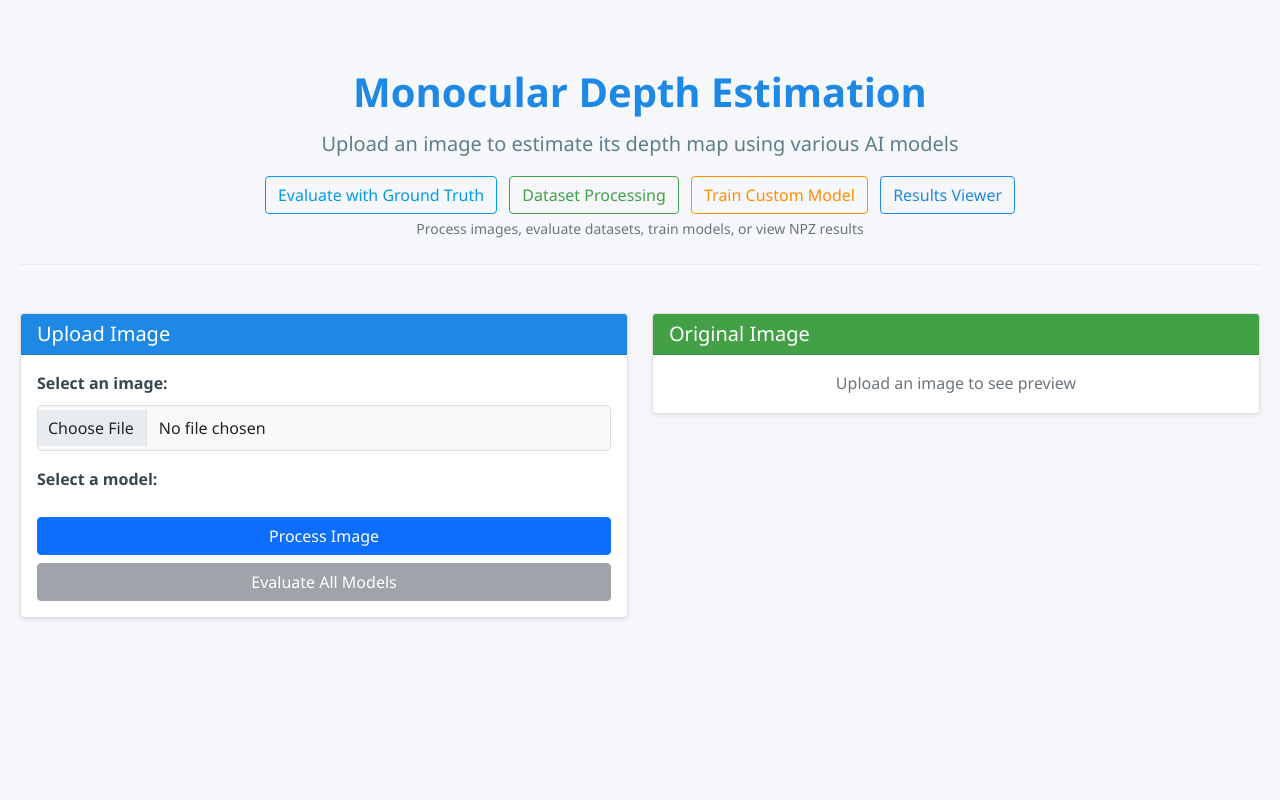
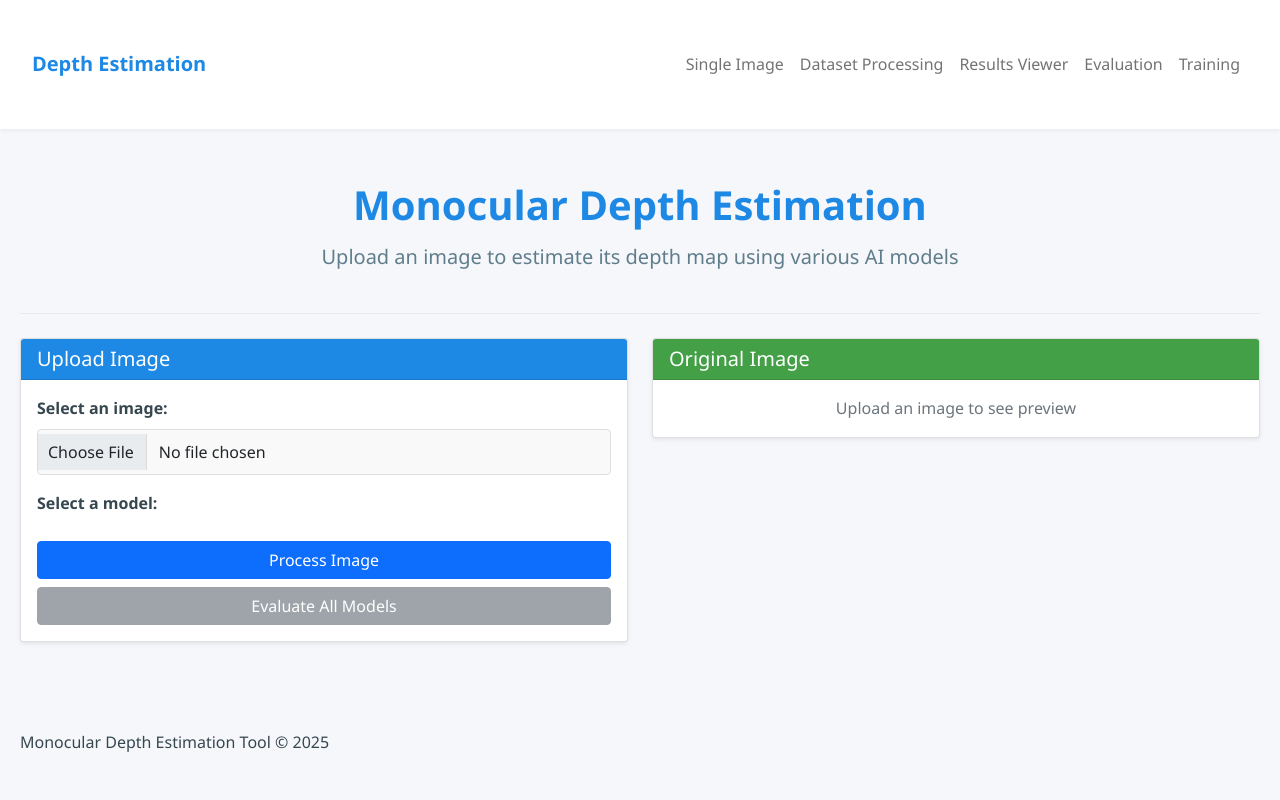
Before and after one commit to yubster4525/depth-estimation, a Flask app: template templates/index.html in a window 1280 px wide. Run offline with Flask 2, Linux system fonts and the light colour scheme; the template is opened without the code that fills it, so the values that code supplies are empty; some libraries are stand-ins or nearby versions.

Commit message:
Fix template errors and improve UI consistency
- Fixed 'now' tag error in templates
- Added proper layout to all pages
- Applied consistent navigation with active page tracking
- Improved page headers and structure
- Used shared template for common elements

```diff
--- a/app.py
+++ b/app.py
@@ -173,11 +173,10 @@ def index():
             'description': model_info['description']
         }
 
-    # Add current year for the footer
+    # Set context for template
     context = {
         'models': template_models,
-        'active_page': 'home',
-        'now': datetime.now
+        'active_page': 'home'
     }
 
     return render_template('index.html', **context)
@@ -238,8 +237,7 @@ def results_page():
 
     context = {
         'folders': folders,
-        'active_page': 'results',
-        'now': datetime.now
+        'active_page': 'results'
     }
 
     return render_template('results.html', **context)
@@ -310,7 +308,13 @@ def dataset_page():
                     'has_splits': has_splits
                 })
 
-    return render_template('dataset.html', models=template_models, available_datasets=available_datasets)
+    context = {
+        'models': template_models,
+        'available_datasets': available_datasets,
+        'active_page': 'dataset'
+    }
+
+    return render_template('dataset.html', **context)
 
 
 @app.route('/training')
@@ -368,7 +372,13 @@ def training_page():
 
                 custom_models.append(model_info)
 
-    return render_template('training.html', datasets=datasets, custom_models=custom_models)
+    context = {
+        'datasets': datasets,
+        'custom_models': custom_models,
+        'active_page': 'training'
+    }
+
+    return render_template('training.html', **context)
 
 
 @app.route('/static/<path:filename>')
@@ -689,7 +699,7 @@ def evaluate_page():
     """
     Render the ground truth evaluation page.
     """
-    return render_template('evaluate.html')
+    return render_template('evaluate.html', active_page='evaluate')
 
 
 @app.route('/evaluate-ground-truth', methods=['POST'])
--- a/templates/index.html
+++ b/templates/index.html
@@ -1,25 +1,12 @@
-<!DOCTYPE html>
-<html lang="en">
-<head>
-    <meta charset="UTF-8">
-    <meta name="viewport" content="width=device-width, initial-scale=1.0">
-    <title>Monocular Depth Estimation</title>
-    <link rel="stylesheet" href="https://cdn.jsdelivr.net/npm/bootstrap@5.1.0/dist/css/bootstrap.min.css">
-    <link rel="stylesheet" href="{{ url_for('static', filename='css/style.css') }}">
-</head>
-<body>
-    <div class="container my-5">
-        <header class="text-center mb-5">
-            <h1>Monocular Depth Estimation</h1>
-            <p class="lead">Upload an image to estimate its depth map using various AI models</p>
-            <div class="mt-3">
-                <a href="/evaluate" class="btn btn-outline-info">Evaluate with Ground Truth</a>
-                <a href="/dataset" class="btn btn-outline-success ms-2">Dataset Processing</a>
-                <a href="/training" class="btn btn-outline-warning ms-2">Train Custom Model</a>
-                <a href="/results" class="btn btn-outline-primary ms-2">Results Viewer</a>
-                <div class="small text-muted mt-1">Process images, evaluate datasets, train models, or view NPZ results</div>
-            </div>
-        </header>
+{% extends "layout.html" %}
+
+{% block title %}Monocular Depth Estimation{% endblock %}
+
+{% block content %}
+    <header class="text-center mb-4">
+        <h1>Monocular Depth Estimation</h1>
+        <p class="lead">Upload an image to estimate its depth map using various AI models</p>
+    </header>
 
         <div class="row">
             <div class="col-md-6 mb-4">
@@ -117,7 +104,8 @@
         </div>
     </div>
 
-    <script src="https://cdn.jsdelivr.net/npm/bootstrap@5.1.0/dist/js/bootstrap.bundle.min.js"></script>
+{% endblock %}
+
+{% block scripts %}
     <script src="{{ url_for('static', filename='js/main.js') }}"></script>
-</body>
-</html>
+{% endblock %}
--- a/templates/layout.html
+++ b/templates/layout.html
@@ -47,7 +47,7 @@
 
     <footer class="app-footer">
         <div class="container">
-            <p class="mb-0">Monocular Depth Estimation Tool &copy; {% now 'Y' %}</p>
+            <p class="mb-0">Monocular Depth Estimation Tool &copy; 2025</p>
         </div>
     </footer>
 
```
Also changed, not shown: templates/dataset.html (+13 -22 lines), templates/evaluate.html (+12 -19 lines).
